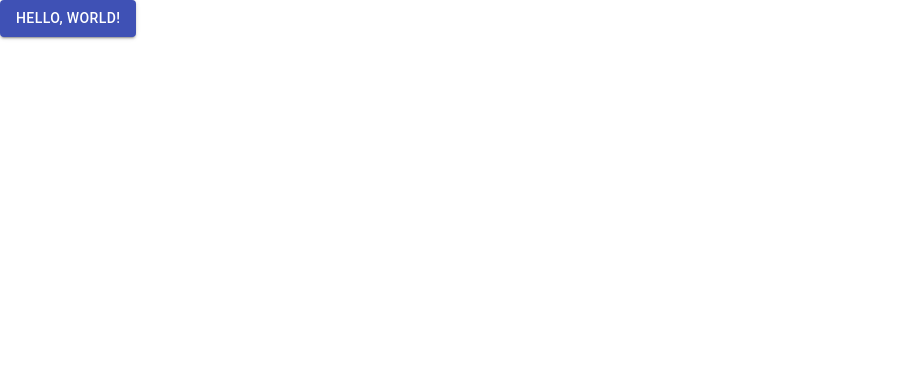
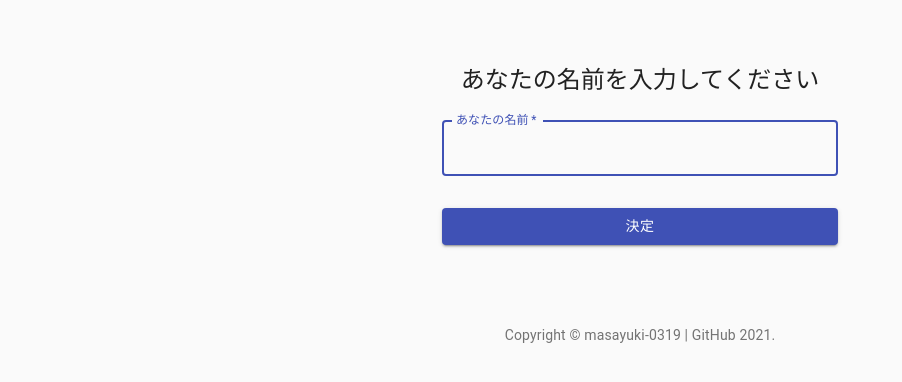
Before and after one commit to masayuki-0319/react-tutorial-video-meeting, a React (Create React App) app: page / in a window 1280 px wide. Shown: the top 382 px of the page, without its empty margins (0-902 px from the left). Built offline with nearby package versions, Linux system fonts and the light colour scheme; no server answers.

Commit message:
finish step11

```diff
--- a/package.json
+++ b/package.json
@@ -4,6 +4,7 @@
   "private": true,
   "dependencies": {
     "@material-ui/core": "^4.11.4",
+    "@material-ui/icons": "^4.11.2",
     "@testing-library/jest-dom": "^5.11.4",
     "@testing-library/react": "^11.1.0",
     "@testing-library/user-event": "^12.1.10",
--- a/src/App.tsx
+++ b/src/components/App.tsx
@@ -1,5 +1,6 @@
 import { VFC } from 'react';
-import { Button } from '@material-ui/core';
+import { InputFormLocal } from './InputFormLocal';
+import { InputFormRemort } from './InputFormRemort';
 
 const getMedia = async () => {
   const constraints: MediaStreamConstraints = { audio: true, video: true };
@@ -15,9 +16,10 @@
 
 const App: VFC = () => {
   return (
-    <Button color='primary' variant='contained'>
-      Hello, World!
-    </Button>
+    <>
+      <InputFormLocal />
+      <InputFormRemort />
+    </>
   );
 };
 
--- /dev/null
+++ b/src/components/InputFormLocal.tsx
@@ -0,0 +1,81 @@
+import Button from '@material-ui/core/Button';
+import CssBaseline from '@material-ui/core/CssBaseline';
+import TextField from '@material-ui/core/TextField';
+import Link from '@material-ui/core/Link';
+import Box from '@material-ui/core/Box';
+import Typography from '@material-ui/core/Typography';
+import { makeStyles } from '@material-ui/core/styles';
+import Container from '@material-ui/core/Container';
+import { VFC } from 'react';
+
+function Copyright() {
+  return (
+    <Typography variant='body2' color='textSecondary' align='center'>
+      {'Copyright © '}
+      <Link color='inherit' href='https://github.com/masayuki-0319'>
+        masayuki-0319 | GitHub
+      </Link>{' '}
+      {new Date().getFullYear()}
+      {'.'}
+    </Typography>
+  );
+}
+
+const useStyles = makeStyles((theme) => ({
+  paper: {
+    marginTop: theme.spacing(8),
+    display: 'flex',
+    flexDirection: 'column',
+    alignItems: 'center',
+  },
+  avatar: {
+    margin: theme.spacing(1),
+    backgroundColor: theme.palette.secondary.main,
+  },
+  form: {
+    width: '100%', // Fix IE 11 issue.
+    marginTop: theme.spacing(1),
+  },
+  submit: {
+    margin: theme.spacing(3, 0, 2),
+  },
+}));
+
+export const InputFormLocal: VFC = () => {
+  const label = 'あなたの名前';
+  const classes = useStyles();
+
+  return (
+    <Container component='main' maxWidth='xs'>
+      <CssBaseline />
+      <div className={classes.paper}>
+        <Typography component='h1' variant='h5'>
+          {label}を入力してください
+        </Typography>
+        <form className={classes.form} noValidate>
+          <TextField
+            autoFocus
+            fullWidth
+            label={label}
+            margin='normal'
+            name='name'
+            required
+            variant='outlined'
+          />
+          <Button
+            type='submit'
+            fullWidth
+            variant='contained'
+            color='primary'
+            className={classes.submit}
+          >
+            決定
+          </Button>
+        </form>
+      </div>
+      <Box mt={8}>
+        <Copyright />
+      </Box>
+    </Container>
+  );
+};
--- /dev/null
+++ b/src/components/InputFormRemort.tsx
@@ -0,0 +1,119 @@
+import React from 'react';
+import Avatar from '@material-ui/core/Avatar';
+import Button from '@material-ui/core/Button';
+import CssBaseline from '@material-ui/core/CssBaseline';
+import TextField from '@material-ui/core/TextField';
+import FormControlLabel from '@material-ui/core/FormControlLabel';
+import Checkbox from '@material-ui/core/Checkbox';
+import Link from '@material-ui/core/Link';
+import Grid from '@material-ui/core/Grid';
+import Box from '@material-ui/core/Box';
+import Typography from '@material-ui/core/Typography';
+import { makeStyles } from '@material-ui/core/styles';
+import Container from '@material-ui/core/Container';
+import LockOutlinedIcon from '@material-ui/icons/LockOutlined';
+
+function Copyright() {
+  return (
+    <Typography variant='body2' color='textSecondary' align='center'>
+      {'Copyright © '}
+      <Link color='inherit' href='https://material-ui.com/'>
+        Your Website
+      </Link>{' '}
+      {new Date().getFullYear()}
+      {'.'}
+    </Typography>
+  );
+}
+
+const useStyles = makeStyles((theme) => ({
+  paper: {
+    marginTop: theme.spacing(8),
+    display: 'flex',
+    flexDirection: 'column',
+    alignItems: 'center',
+  },
+  avatar: {
+    margin: theme.spacing(1),
+    backgroundColor: theme.palette.secondary.main,
+  },
+  form: {
+    width: '100%', // Fix IE 11 issue.
+    marginTop: theme.spacing(1),
+  },
+  submit: {
+    margin: theme.spacing(3, 0, 2),
+  },
+}));
+
+export const InputFormRemort = () => {
+  const classes = useStyles();
+
+  if (true) return <></>;
+
+  return (
+    <Container component='main' maxWidth='xs'>
+      <CssBaseline />
+      <div className={classes.paper}>
+        <Avatar className={classes.avatar}>
+          <LockOutlinedIcon />
+        </Avatar>
+        <Typography component='h1' variant='h5'>
+          Sign in
+        </Typography>
+        <form className={classes.form} noValidate>
+          <TextField
+            variant='outlined'
+            margin='normal'
+            required
+            fullWidth
+            id='email'
+            label='Email Address'
+            name='email'
+            autoComplete='email'
+            autoFocus
+          />
+          <TextField
+            variant='outlined'
+            margin='normal'
+            required
+            fullWidth
+            name='password'
+            label='Password'
+            type='password'
+            id='password'
+            autoComplete='current-password'
+          />
+          <FormControlLabel
+            control={<Checkbox value='remember' color='primary' />}
+            label='Remember me'
+          />
+          <Button
+            type='submit'
+            fullWidth
+            variant='contained'
+            color='primary'
+            className={classes.submit}
+          >
+            Sign In
+          </Button>
+          <Grid container>
+            <Grid item xs>
+              <Link href='#' variant='body2'>
+                Forgot password?
+              </Link>
+            </Grid>
+            <Grid item>
+              <Link href='#' variant='body2'>
+                {"Don't have an account? Sign Up"}
+              </Link>
+            </Grid>
+          </Grid>
+        </form>
+      </div>
+      <Box mt={8}>
+        <Copyright />
+      </Box>
+    </Container>
+  );
+};
--- a/src/index.tsx
+++ b/src/index.tsx
@@ -1,7 +1,7 @@
 import React from 'react';
 import ReactDOM from 'react-dom';
 import './index.css';
-import App from './App';
+import App from './components/App';
 import reportWebVitals from './reportWebVitals';
 
 ReactDOM.render(
```
Also changed, not shown: 2 other files (tests, documents, lock files or other folders).
